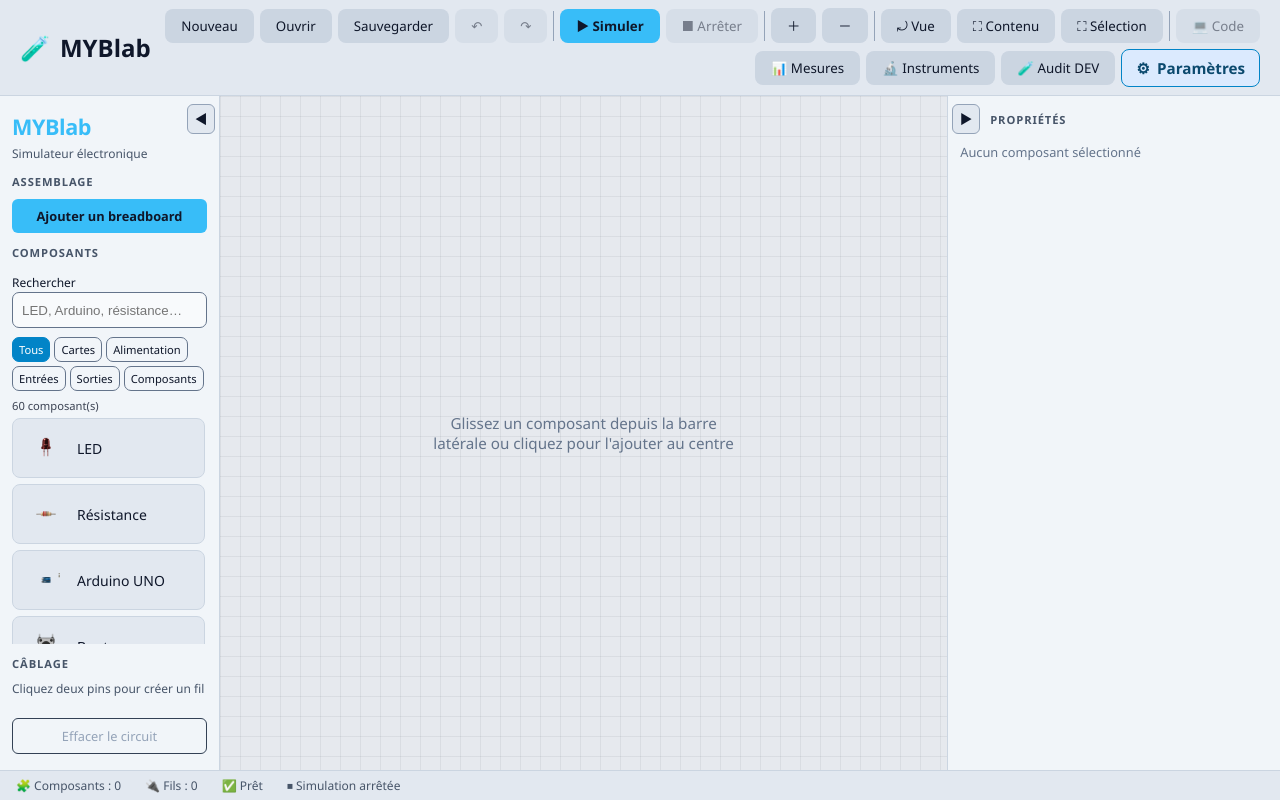
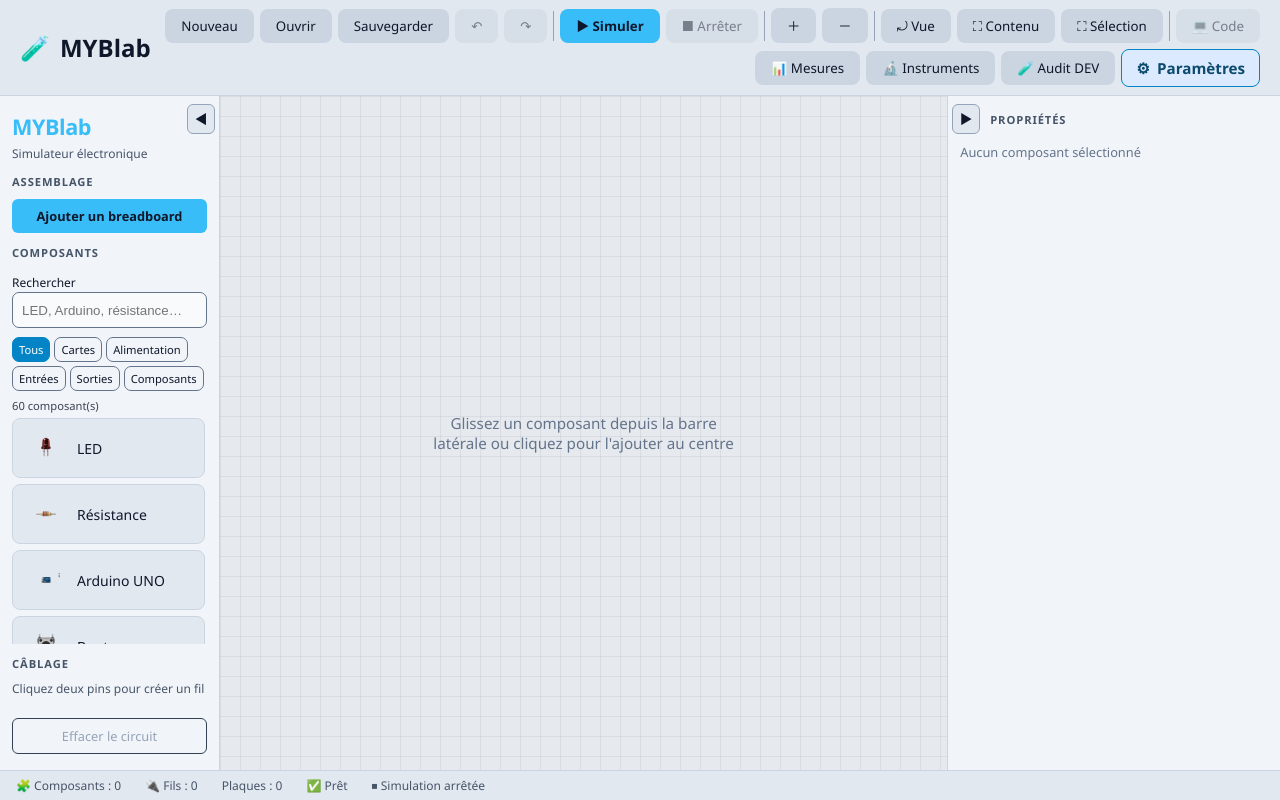
Before and after one commit to mamadouyacineba858-tech/myblab_v03, a React (Vite) app in the folder frontend/: page / in a window 1280 px wide. Built offline with nearby package versions, Linux system fonts and the light colour scheme.

Commit message:
fix(canvas): expose canonical breadboard count alongside component and wire counts

```diff
--- a/frontend/src/components/StatusBar.jsx
+++ b/frontend/src/components/StatusBar.jsx
@@ -8,9 +8,10 @@ export function StatusBar() {
   // state haute fréquence côté useCircuitState.js (componentsForRender/
   // wirePaths suivent le preview de drag) — inchangé fonctionnellement ici,
   // seule la source de lecture est désormais explicite.
-  const { components } = useCircuitInteraction();
+  const { components, breadboards } = useCircuitInteraction();
   // Les fils vers un trou de breadboard ne sont pas dans wirePaths : on compte les fils persistés.
   const wireCount = Array.isArray(wires) ? wires.length : 0;
+  const boardCount = Array.isArray(breadboards) ? breadboards.length : 0;
 
 
   return (
@@ -24,6 +25,10 @@ export function StatusBar() {
       </span>
 
       <span className="myblab-statusbar__item">
+        Plaques : {boardCount}
+      </span>
+
+      <span className="myblab-statusbar__item">
         {isWiringActive ? "✏️ Câblage en cours..." : "✅ Prêt"}
       </span>
 
```
